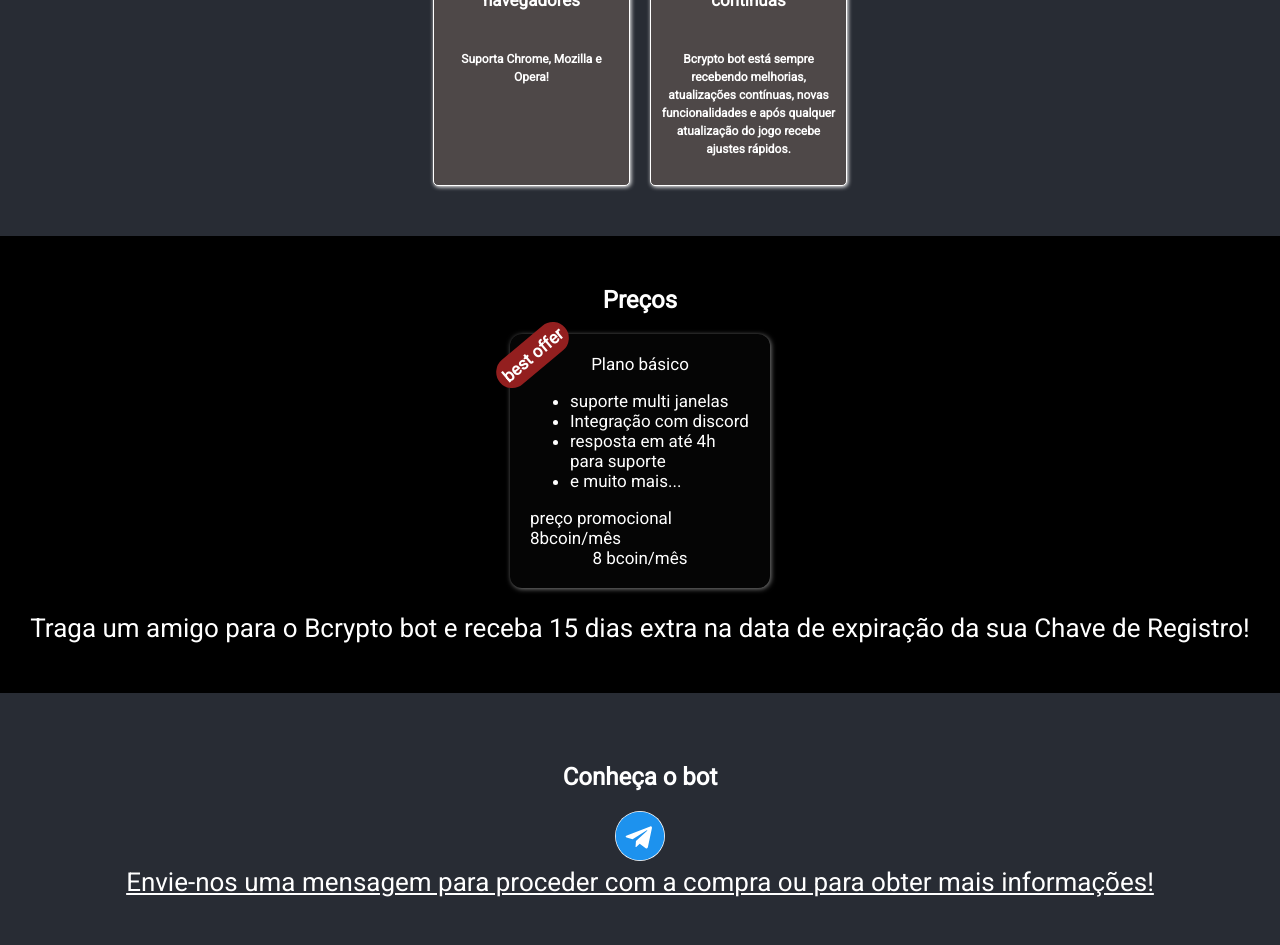
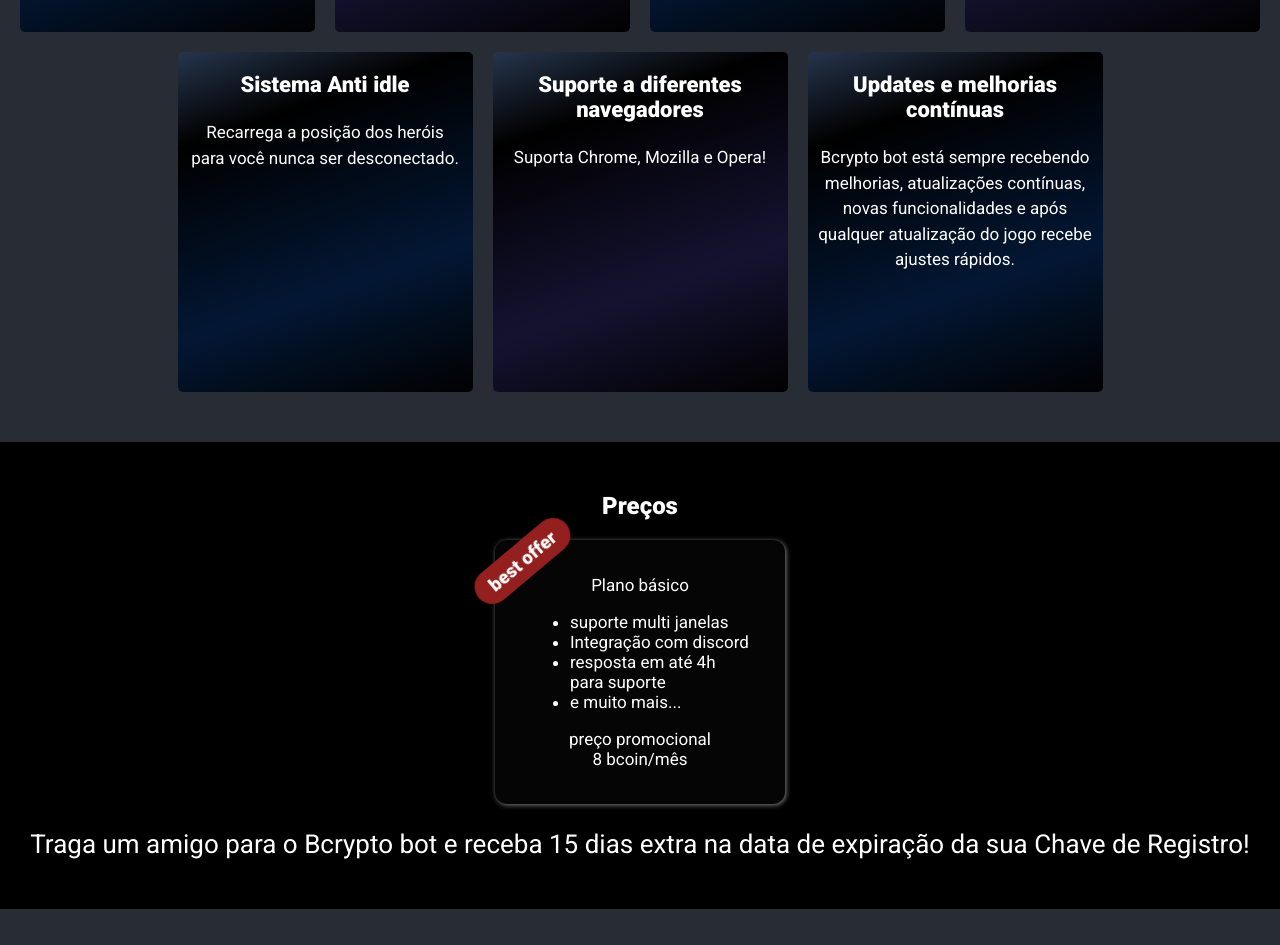
Before and after one commit to carlosedof/bcrypto-bot-landingpage, a React (Create React App) app: page / in a window 1280 px wide. Shown: the part 1040-1985 px from the top of the page. Built offline with nearby package versions, Linux system fonts and the light colour scheme.

Commit message:
feat: fonts - features component improvement - added some translations

```diff
--- a/public/index.html
+++ b/public/index.html
@@ -17,7 +17,7 @@
     <link rel="manifest" href="%PUBLIC_URL%/manifest.json" />
     <link rel="preconnect" href="https://fonts.googleapis.com">
     <link rel="preconnect" href="https://fonts.gstatic.com" crossorigin>
-    <link href="https://fonts.googleapis.com/css2?family=Roboto&display=swap" rel="stylesheet">
+    <link href="https://fonts.googleapis.com/css2?family=Roboto:wght@400;900&display=swap" rel="stylesheet">
     <!--
       Notice the use of %PUBLIC_URL% in the tags above.
       It will be replaced with the URL of the `public` folder during the build.
--- a/src/components/aboutUs/index.js
+++ b/src/components/aboutUs/index.js
@@ -11,7 +11,7 @@
 
     return <Col style={{alignItems: 'center', paddingTop: '50px', paddingBottom: '50px', background: `url(${Background})`, backgroundSize: 'cover'}}>
         <span style={{fontSize: '24px', fontWeight: 'bolder', marginBottom: '20px'}}>{getWordFromLanguage('aboutUs', lang)}</span>
-        <BsCodeSlash size={50} style={{marginBlock: '25px'}} />
+        <BsCodeSlash className={'dev'} size={50} style={{marginBlock: '25px'}} />
         <span>Cadu Olivera</span>
         <span>{getWordFromLanguage('dev', lang)}</span>
     </Col>
--- a/src/components/features/index.js
+++ b/src/components/features/index.js
@@ -17,14 +17,14 @@
         marginBottom: '20px'
     },
     title: {
-        fontSize: '17px',
-        marginBottom: '20px',
+        fontSize: '22px',
+        marginBottom: '3px',
         fontWeight: 'bolder',
         textAlign: 'center'
     },
     subtitle: {
-        fontSize: '12px',
-        fontWeight: 'bolder',
+        fontSize: '17px',
+        fontWeight: '100',
         textAlign: 'center',
         marginTop: '20px',
         lineHeight: 1.5
@@ -36,47 +36,53 @@
         return [
             {
                 title: getWordFromLanguage('multiclientSupport', lang),
-                subtitle: getWordFromLanguage('multiclientSupportText', lang)
+                subtitle: getWordFromLanguage('multiclientSupportText', lang),
+                color: '#031734'
             },
             {
                 title: getWordFromLanguage('discordIntegration', lang),
-                subtitle: getWordFromLanguage('discordIntegrationText', lang)
+                subtitle: getWordFromLanguage('discordIntegrationText', lang),
+                color: '#151231'
             },
             {
                 title: getWordFromLanguage('severalErrorsHandlers', lang),
-                subtitle: getWordFromLanguage('severalErrorsHandlersText', lang)
+                subtitle: getWordFromLanguage('severalErrorsHandlersText', lang),
+                color: '#031734'
             },
             {
                 title: getWordFromLanguage('smartHeroManag', lang),
-                subtitle: getWordFromLanguage('smartHeroManagText', lang)
+                subtitle: getWordFromLanguage('smartHeroManagText', lang),
+                color: '#151231'
             },
             {
                 title: getWordFromLanguage('antiIdle', lang),
-                subtitle: getWordFromLanguage('antiIdleText', lang)
+                subtitle: getWordFromLanguage('antiIdleText', lang),
+                color: '#031734'
             },
             {
                 title: getWordFromLanguage('differentBrowsers', lang),
-                subtitle: getWordFromLanguage('differentBrowsersText', lang)
+                subtitle: getWordFromLanguage('differentBrowsersText', lang),
+                color: '#151231'
             },
             {
                 title: getWordFromLanguage('continousUpdates', lang),
-                subtitle: getWordFromLanguage('continousUpdatesText', lang)
+                subtitle: getWordFromLanguage('continousUpdatesText', lang),
+                color: '#031734'
             },
         ];
     }, [lang]);
 
     // getWordFromLanguage('home', lang)
-    https://www.youtube.com/watch?v=OGGuw2dLBjk
+    // https://www.youtube.com/watch?v=OGGuw2dLBjk
     return <Col style={styles.container}>
         <span style={{fontSize: '24px', fontWeight: 'bolder'}}>{getWordFromLanguage('features', lang)}</span>
         <Row style={styles.features}>
             { FEATS.map((feat, i) => (
-                <div className={'card'}>
+                <div className={'card'} key={i} style={{background: `linear-gradient(161deg, rgba(38,53,77,1) 0%, rgba(0,0,0,1) 22%, ${feat.color} 66%, rgba(1,1,1,1) 100%)`}}>
                     <span style={styles.title}>{feat.title}</span>
                     <span style={styles.subtitle}>{feat.subtitle}</span>
                 </div>
             ))}
-
         </Row>
     </Col>
 }
--- a/src/components/getStarted/index.js
+++ b/src/components/getStarted/index.js
@@ -7,12 +7,12 @@
 const GetStarted = () => {
     const {lang, setLang} = useContext(ApplicationContext)
 
-    return <Col style={{alignItems: 'center', marginTop: '50px', marginBottom: '50px'}}>
+    return <Col style={{alignItems: 'center', marginTop: '50px', marginBottom: '50px', padding: '5px'}}>
         <span style={{fontSize: '24px', fontWeight: 'bolder', marginBottom: '20px'}}>{getWordFromLanguage('getStarted', lang)}</span>
         <a target={'_blank'} href={'https://t.me/oliveraf'}>
-            <FaTelegram style={{ backgroundColor: 'white', borderRadius: '100px'}} size={50} color={'#1d92ee'} />
+            <FaTelegram style={{ backgroundColor: 'white', borderRadius: '100px'}} size={50} color={'#1d92ee'} className={'telegram'} />
         </a>
-        <a target={'_blank'} href={'https://t.me/oliveraf'} style={{ color: 'white'}}>{getWordFromLanguage('sendUs', lang)}</a>
+        <a target={'_blank'} href={'https://t.me/oliveraf'} style={{ color: 'white', textAlign: 'center'}}>{getWordFromLanguage('sendUs', lang)}</a>
     </Col>
 }
 
--- a/src/components/prices/index.js
+++ b/src/components/prices/index.js
@@ -16,13 +16,13 @@
         display: 'flex',
         flexDirection: 'column',
         alignItems: 'center',
-        width: '220px',
         backgroundColor: '#050505',
         boxShadow: '1px 1px 5px gray',
         fontSize: '17px',
-        padding: '20px',
         borderRadius: '12px',
-        position: 'relative'
+        position: 'relative',
+        padding: '35px',
+        width: '220px'
     }
 }
 
@@ -32,7 +32,7 @@
     return <div style={styles.container}>
         <span style={{fontSize: '24px', fontWeight: 'bolder', marginBottom: '20px'}}>{getWordFromLanguage('prices', lang)}</span>
         <div style={styles.priceBlock}>
-            <span style={{position: 'absolute', top: 5, left: -20, transform: 'rotate(320deg)', backgroundColor: '#931f1f', borderRadius: '25px', padding: '6px', fontWeight: 'bolder'}}>best offer</span>
+            <span className={'tag'} style={{position: 'absolute', zIndex: 2, top: 5, left: -25, transform: 'rotate(320deg)', backgroundColor: '#931f1f', borderRadius: '25px', padding: '6px 15px', fontWeight: 'bolder'}}>best offer</span>
             <span>{getWordFromLanguage('basicPlan', lang)}</span>
             <ul>
                 <li>{getWordFromLanguage('multiWindow', lang)}</li>
--- a/src/index.css
+++ b/src/index.css
@@ -37,6 +37,53 @@
   to {opacity: 1;}
 }
 
+@keyframes shake {
+  0% { transform: translate(1px, 1px) rotate(0deg); }
+  10% { transform: translate(-1px, -2px) rotate(-1deg); }
+  20% { transform: translate(-3px, 0px) rotate(1deg); }
+  30% { transform: translate(3px, 2px) rotate(0deg); }
+  40% { transform: translate(1px, -1px) rotate(1deg); }
+  50% { transform: translate(-1px, 2px) rotate(-1deg); }
+  60% { transform: translate(-3px, 1px) rotate(0deg); }
+  70% { transform: translate(3px, 1px) rotate(-1deg); }
+  80% { transform: translate(-1px, -1px) rotate(1deg); }
+  90% { transform: translate(1px, 2px) rotate(0deg); }
+  100% { transform: translate(1px, -2px) rotate(-1deg); }
+}
+
+@keyframes increase {
+  0% {transform:scale(1) rotate(320deg);}
+  100% {transform:scale(1.1) rotate(320deg);}
+}
+
+@keyframes bluSmoke {
+  0% {box-shadow: 0px 0px 0px #24b3ff;}
+  100% {box-shadow: 0px 0px 75px #24b3ff;}
+}
+
+.telegram {
+  margin-block: 20px;
+  animation-name: bluSmoke;
+  animation-duration: 0.9s;
+  animation-iteration-count: infinite;
+  animation-direction: alternate;
+  transition: all 0.5s ease;
+  border-radius: 150px;
+}
+
+.tag {
+  animation-name: increase;
+  animation-duration: 0.9s;
+  animation-iteration-count: infinite;
+  animation-direction: alternate;
+  transition: all 0.5s ease;
+}
+
+.dev {
+  animation: shake 0.5s;
+  animation-iteration-count: infinite;
+}
+
 .bot-image {
   animation-name: opacity-blink;
   animation-duration: 0.9s;
@@ -46,29 +93,28 @@
 }
 
 .card {
-  border: 1px solid white;
   margin: 10px;
   display: flex;
   flex-direction: column;
   transition: all 0.5s ease;
-  background-color: #4e4848;
+  background-color: #000;
   color: white;
-  box-shadow: 1px 1px 4px white;
   border-radius: 5px;
   padding: 20px 10px;
 }
 
 .card:hover {
-  border: 2px solid white;
+  border: 1px solid white;
   background-color: #282c34;
-  box-shadow: 3px 3px 15px white;
+  box-shadow: 0px 0px 11px white;
   transform: scale(1.02);
 }
 
 @media (min-width: 769px) {
   .card {
-    width: 175px;
-    height: 195px;
+    width: 275px;
+    height: 300px;
+
 
   }
   .header {
@@ -85,8 +131,8 @@
 
 @media (max-width: 768px) {
   .card {
-    width: 210px;
-    height: 195px;
+    width: 300px;
+    height: 315px;
   }
   .header {
     display: flex;
--- a/src/languages/langs.json
+++ b/src/languages/langs.json
@@ -23,7 +23,7 @@
     "multiWindow": "suporte multi janelas",
     "supportResponse": "resposta em até 4h para suporte",
     "manyMore": "e muito mais...",
-    "promotional": "preço promocional 8bcoin/mês",
+    "promotional": "preço promocional",
     "price": "8 bcoin/mês",
     "bringFriend": "Traga um amigo para o Bcrypto bot e receba 15 dias extra na data de expiração da sua Chave de Registro!",
     "sendUs": "Envie-nos uma mensagem para proceder com a compra ou para obter mais informações!",
```
